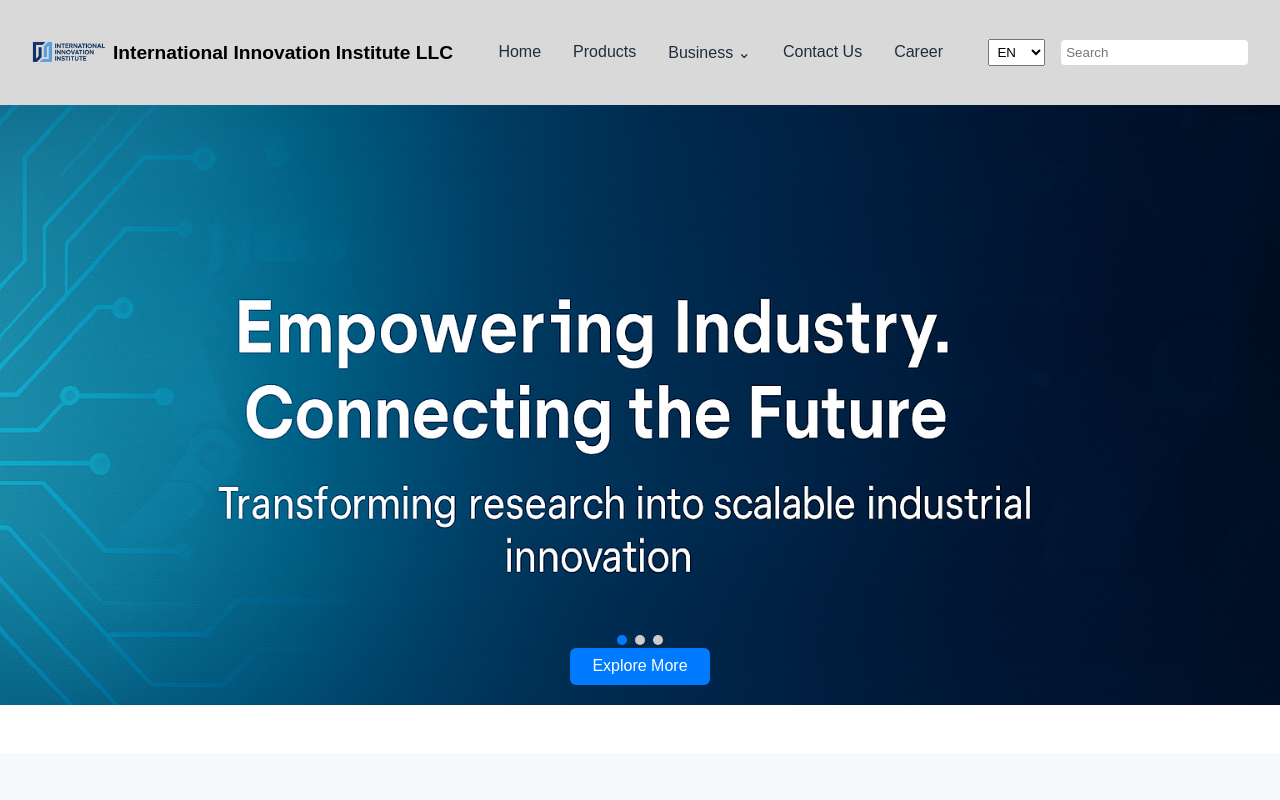
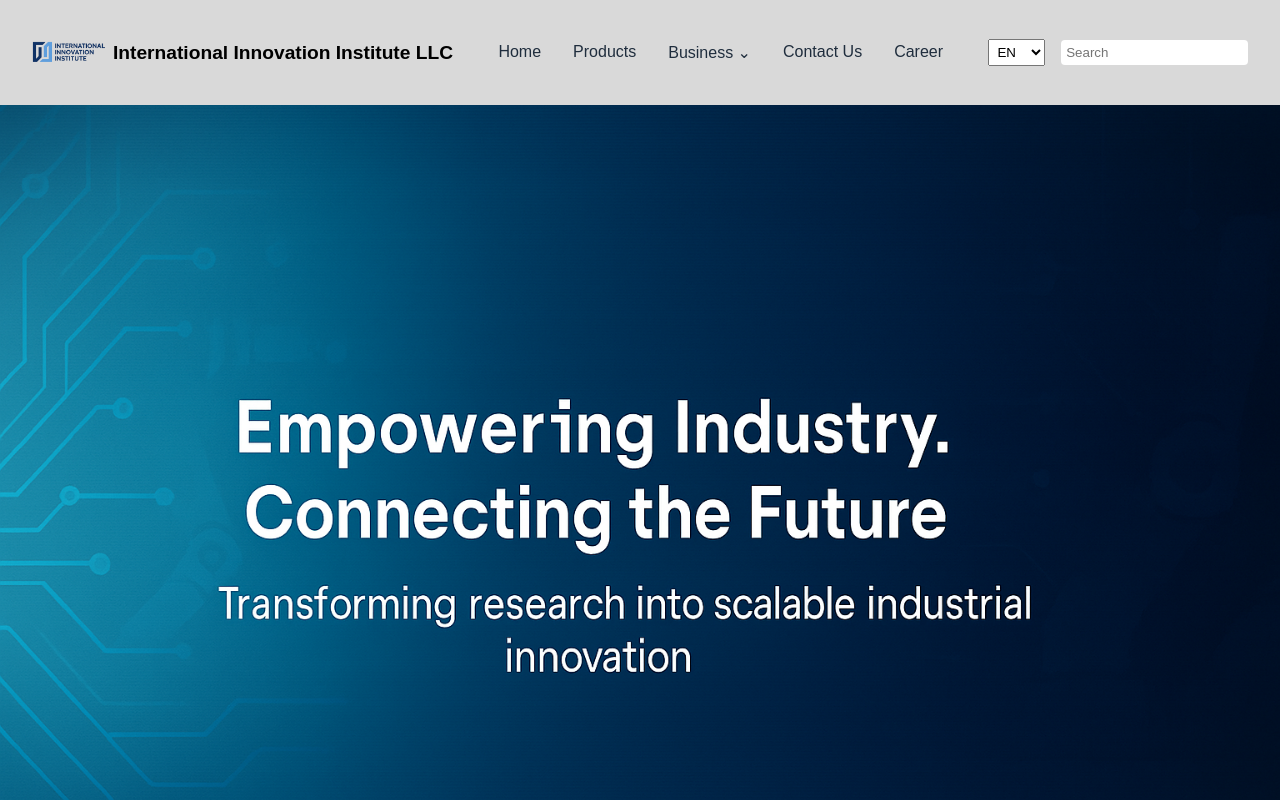
Before and after one commit to YanyuQin0826/industrial-website-react, a React (Vite) app: page / in a window 1280 px wide. Shown: the top 800 px of the page. Built offline with nearby package versions, Linux system fonts and the light colour scheme.

Commit message:
Initial commit: push update hero pages

```diff
--- a/src/components/Hero.jsx
+++ b/src/components/Hero.jsx
@@ -21,7 +21,6 @@ const Hero = () => {
   const slides = content[lang];
   const navigate = useNavigate();
 
-  // 自动轮播
   useEffect(() => {
     const interval = setInterval(() => {
       setCurrent((prev) => (prev + 1) % slides.length);
@@ -34,21 +33,21 @@ const Hero = () => {
       style={{
         position: 'relative',
         width: '100%',
+        height: '100vh', // 与其他板块统一高度
         overflow: 'hidden',
         marginBottom: '3rem',
       }}
     >
       {/* 图片容器 */}
-      <div style={{ position: 'relative', width: '100%' }}>
+      <div style={{ position: 'relative', width: '100%', height: '100%' }}>
         <img
           src={slides[current].image}
           alt={`Slide ${current + 1}`}
           style={{
-            width: '100%',
-            height: 'auto',
+            width: '100vw',
+            height: '100vh',
+            objectFit: 'cover',
             display: 'block',
-            maxHeight: '600px',
-            objectFit: 'cover',
           }}
         />
 
```
